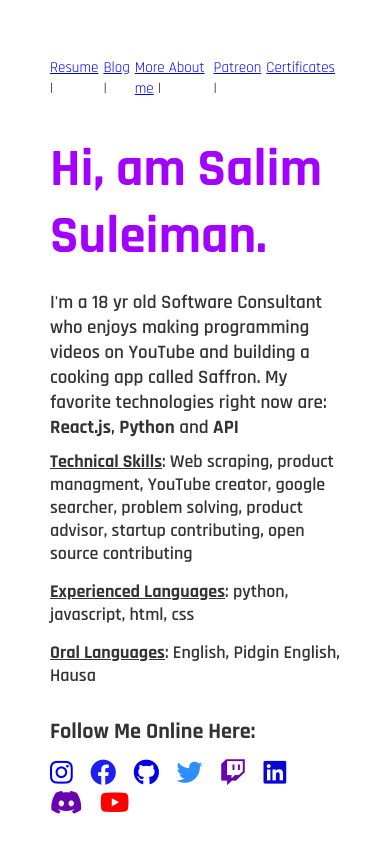
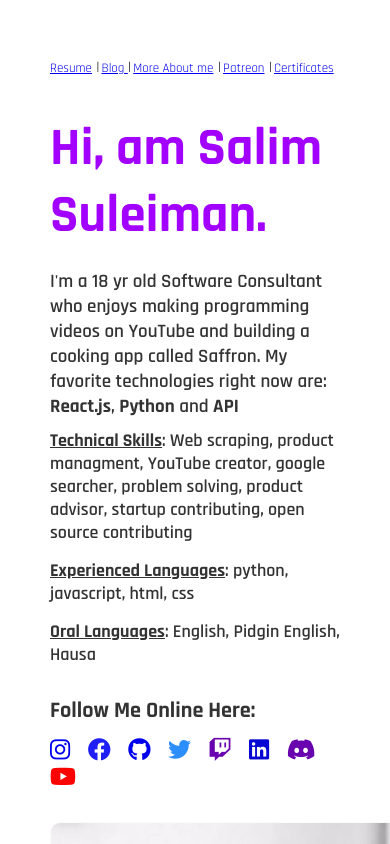
Before and after one commit to salimsuleiman/myportfolio, a plain HTML site: page index.html in a window 390 px wide. Shown: the top 844 px of the page. Drawn offline with Linux system fonts and the light colour scheme.

Commit message:
Add files via upload

```diff
--- a/styles.css
+++ b/styles.css
@@ -175,19 +175,20 @@ nav a {
    .right  {
     margin-left: 0px;
    }
+
    .container {
     padding:  50px;
    }
    nav ul li {
-    margin-right: 5px;
+    margin-right: 2px;
 
 }
 nav a {
 
-    font-size: 15px;
+    font-size: 13px;
 }
 .social a {
-    font-size: 26px;
+    font-size: 23px;
     margin-right: 13px;
 }
 .social {
```
